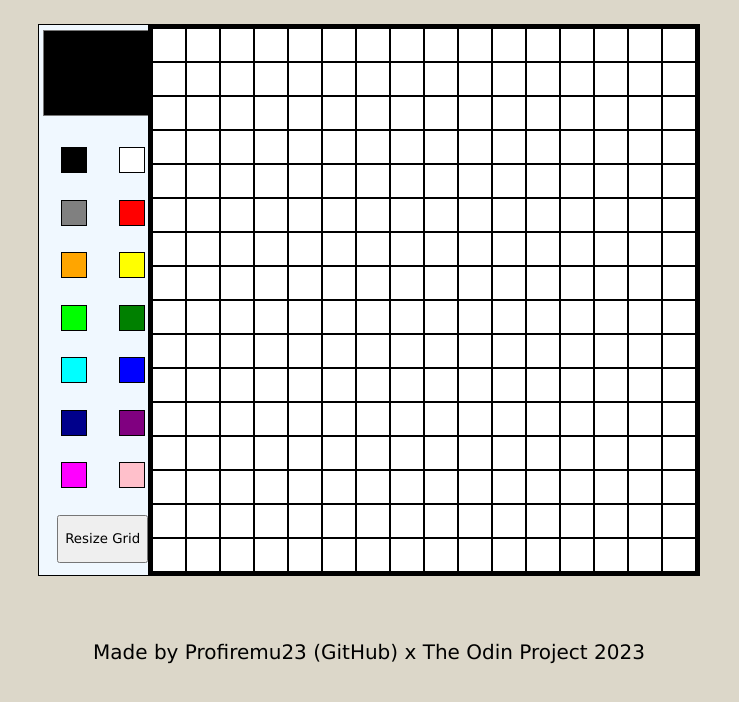
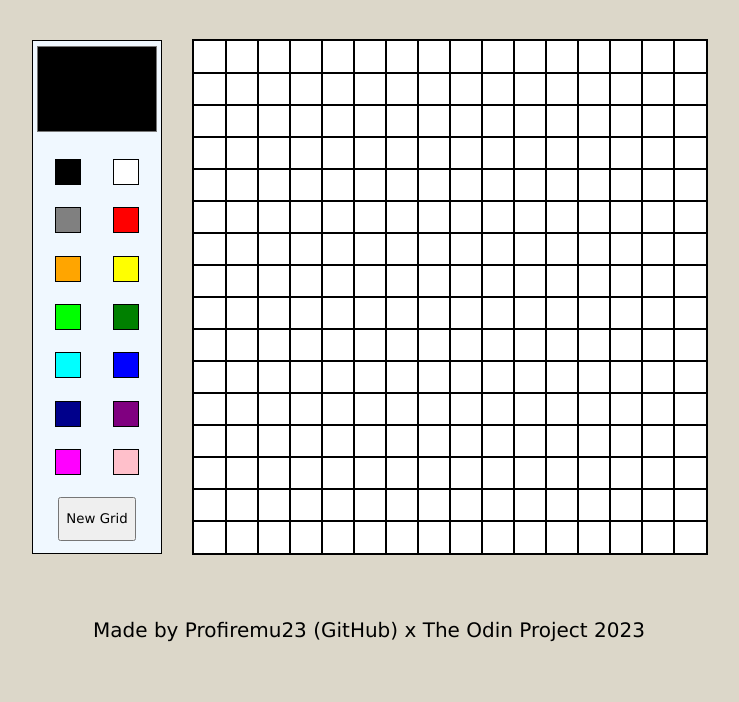
Before and after one commit to Profiremu23/odin-etch-a-sketch, a plain HTML site: page index.html in a window 1280 px wide. Shown: the part 84-786 px from the top of the page, without its empty margins (271-1010 px from the left). Drawn offline with Linux system fonts and the light colour scheme.

Commit message:
CSS adjustments

```diff
--- a/index.html
+++ b/index.html
@@ -26,7 +26,7 @@
                 <div id="color" class="purple"></div>
                 <div id="color" class="magenta"></div>
                 <div id="color" class="pink"></div>
-                <button id="frame-resize" onclick="refreshGrid()">Resize Grid</button>
+                <button id="frame-resize" onclick="refreshGrid()">New Grid</button>
             </div>
             <div id="container"></div>
         </div>
--- a/script.js
+++ b/script.js
@@ -1,4 +1,4 @@
-// Initializing grid setup
+// Initializing grid setup logic
 const container = document.getElementById('container');
 
 function createTable(cells) {
@@ -19,14 +19,15 @@ function clearTable(parent) {
     }
 }
 
-// Resize grid functions
+// New grid button functions
 function refreshGrid() {
     const newTable = prompt("How many frames your new Etch-a-Pro should contain in a square?")
     clearTable(grid);
     createTable(newTable);
+    sketchColor();
 }
 
-// Coloring function by hover
+// Coloring by hover function
 function sketchColor() {
     const frames = document.querySelectorAll('.frame');
     frames.forEach((div) => div.addEventListener('mouseover', () => {
@@ -34,3 +35,5 @@ function sketchColor() {
     }));
 }
 sketchColor();
+
+// To-do: Color picking for sketchColor() function
--- a/styles.css
+++ b/styles.css
@@ -13,7 +13,7 @@ body {
     width: 100%;
     color: black;
     text-align: center;
-    margin: auto 0px 0px 0px;
+    margin: auto 0px 16px 0px;
     display: flex;
     justify-content: center;
 }
@@ -28,9 +28,9 @@ body {
     display: flex;
     flex-wrap: wrap;
     justify-content: center;
-    margin: 0px -320px auto auto;
+    margin: 0px 32px 0px 0px;
     width: 128px;
-    height: 550px;
+    height: 512px;
     background-color: aliceblue;
     border: 1px solid black;
 }
@@ -111,19 +111,23 @@ body {
 }
 
 #container {
-    display: grid;
-    margin: 0px auto 32px auto;
-    grid-template-columns: auto auto auto auto auto auto auto auto auto auto auto auto auto auto auto auto;
-    width: 544px;
-    height: 544px;
-    border: 4px solid black;
+    position: relative;
+    display: flex;
+    flex-wrap: wrap;
+    margin: 0px;
+    width: 512px;
+    height: 512px;
+    outline: 2px solid #000;
+    border: none;
     background-color: white;
 }
 
 #container > div {
     width: 32px;
     height: 32px;
-    border: 1px solid black;
+    outline: 1px solid #000;
+    border: none;
+    display: inline-block;
 }
 
 #footer {
@@ -132,7 +136,7 @@ body {
     width: 100%;
     color: black;
     text-align: center;
-    margin: 32px 0px auto 0px;
+    margin: 64px 0px auto 0px;
 }
 
 a {
```
